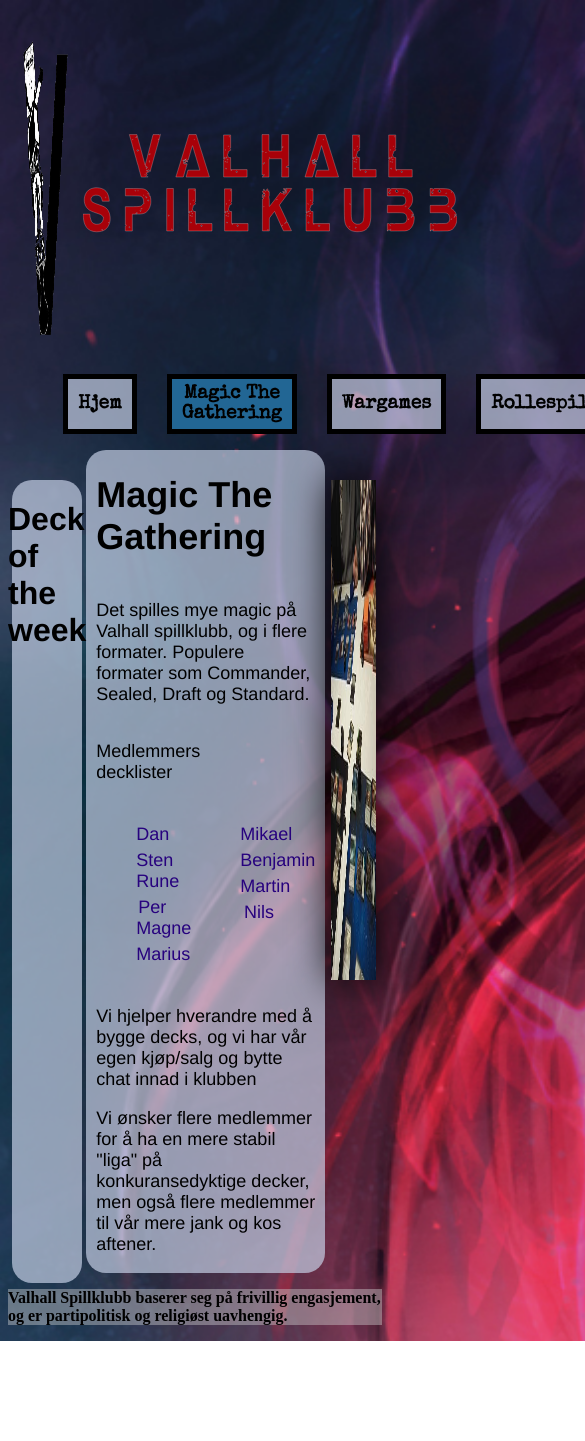
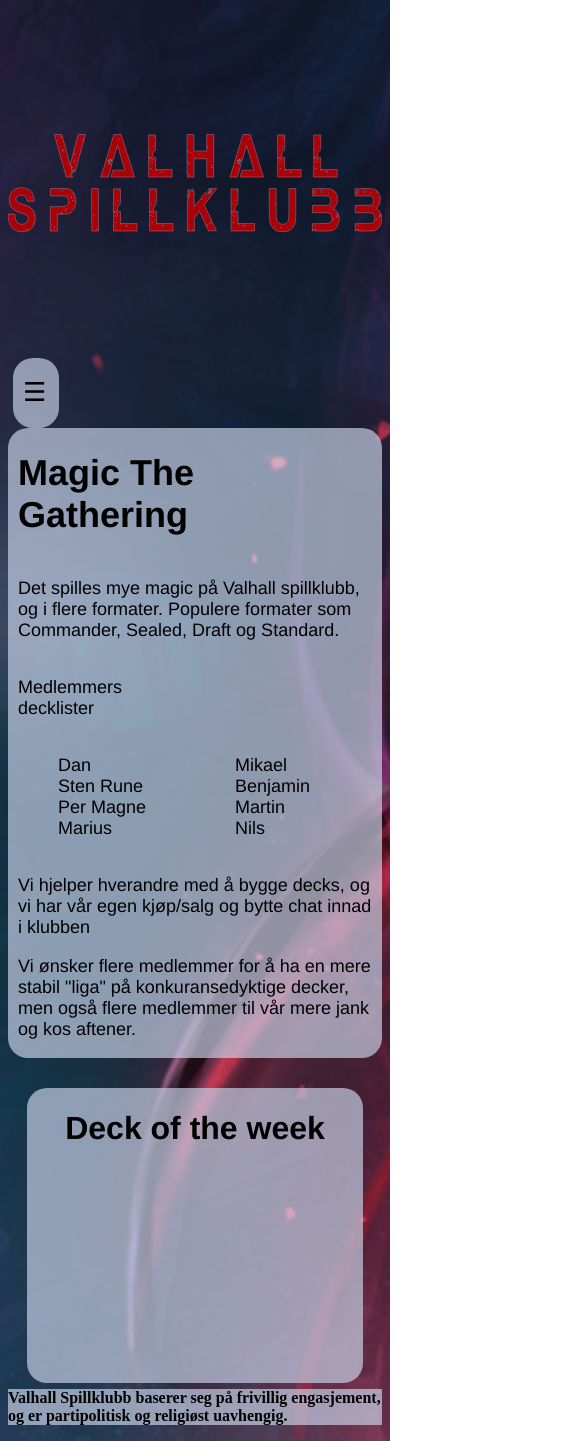
Before and after one commit to Dplague/dplague.github.io, a plain HTML site: page mtg-tab.html in a window 390 px wide. Shown: the top 1441 px of the page, 585 px wide, since content can reach past the window. Before the commit the page ends 1341 px from the top, so only its background shows below. Drawn offline with nearby package versions, Linux system fonts and the light colour scheme.

Commit message:
added html and css for mobile wiew and hamburger menu

```diff
--- a/css.css
+++ b/css.css
@@ -2,6 +2,7 @@
   font-family: 'Under Authority';
   src: url(res/UnderAuthority.ttf);
 }
+
 body {
   background-repeat: no-repeat;
   background-size: cover;
@@ -24,7 +25,8 @@
   width: 90%;
   margin-bottom: 20px;
 }
-header {
+.header {
+  text-align: center;
 
 
 }
@@ -35,7 +37,7 @@
 
 }
 
-#box-container {
+.menu {
   display: flex;
   list-style: none;
   font-family: 'Special Elite', cursive;
@@ -101,14 +103,6 @@
 a {
   text-decoration: none;
   color: #000;
-}
-
-a > li {
-  color: rgb(39, 2, 126);
-  text-align: center;
-  background-color: rgba(25, 155, 155, 0);
-  margin: 5px 0;
-  width: 50%;
 }
 
 .info {
@@ -238,6 +232,63 @@
 }
 
 footer {
-  background: rgba(211, 211, 211, 0.411);
+  background: rgba(201, 211, 233, 0.678);
   font-weight: 600;
 }
+label {
+  margin: 0 40px 0 5px;
+  font-size: 26px;
+  line-height: 70px;
+  display: none;
+  width: 26px;
+  background: rgba(201, 211, 233, 0.678);
+  border-radius: 20px;
+  padding: 0 10px;
+}
+#toggle {
+  display: none;
+}
+
+@media (max-width:800px) {
+  label {
+    display: block;
+  }
+  .menu {
+    text-align: center;
+    width: 80%;
+    display: none;
+  }
+  .menu li {
+    display: block;
+    margin: 0;
+    width: 100%;
+  }
+  #toggle:checked + .menu {
+    display: block;
+  }
+
+  .headlogo {}
+  #skjold {display:none;}
+  nav {
+
+
+  }
+  main {
+    display: grid;
+    grid-template-columns: 1fr 1fr;
+    grid-template-rows: 2fr 1fr;
+    grid-template-areas:
+      "info info"
+      "kalender kalender";
+
+
+    }
+    .info{
+      grid-area: info;
+    }
+    .kalender{
+      grid-area: kalender;
+    }
+  footer {}
+  .galleri {display:none;}
+}
--- a/mtg-tab.html
+++ b/mtg-tab.html
@@ -15,19 +15,21 @@
     <header class="headlogo"> <img id="skjold" src="res/vaapenskjold-trans.png"> <img src="res/VSPbanner.svg" alt="valhall spillklubb banner"> </header>
   <!--  <div id="mtg-background" style="background-image: url(res/mtg/background.jpg);"> -->
     <nav class="faner">
-        <ul id="box-container">
-            <li id="box-1"><a href="index.html">Hjem</a></li>
-            <li id="box-2" class="active">Magic The Gathering</li>
-            <li id="box-3"><a href="war-games.html">Wargames</a></li>
-            <li id="box-4"><a href="dnd.html">Rollespill</a></li>
-            <li id="box-5"><a href="brettspill.html">Brettspill</a></li>
-            <li id="box-6"><a href="kortspill.html">Kortspill</a></li>
-            <li id="box-7"><a href="andre.html">Info</a></li>
+        <label for="toggle">&#9776;</label>
+        <input type="checkbox" id="toggle" />
+        <ul class="menu">
+            <li><a href="index.html">Hjem</a></li>
+            <li class="active">Magic The Gathering</li>
+            <li><a href="war-games.html">Wargames</a></li>
+            <li><a href="dnd.html">Rollespill</a></li>
+            <li><a href="brettspill.html">Brettspill</a></li>
+            <li><a href="kortspill.html">Kortspill</a></li>
+            <li><a href="andre.html">Info</a></li>
         </ul>
     </nav>
     <main>
-        <div class="kalender deckbak">
-            <h1 class="heading">Deck of the week</h1>
+        <div class="kalender deckbak header">
+            <h1>Deck of the week</h1>
         <div class="deck-list" data-stub="20-02-20-lYG-golos-tireless-pilgrim">&nbsp;</div>
     </div>
         <div class="info">
```
Also changed, not shown: andre.html (+10 -8 lines), brettspill.html (+10 -8 lines), dnd.html (+10 -8 lines), index.html (+10 -8 lines), kortspill.html (+10 -8 lines), war-games.html (+10 -8 lines).
